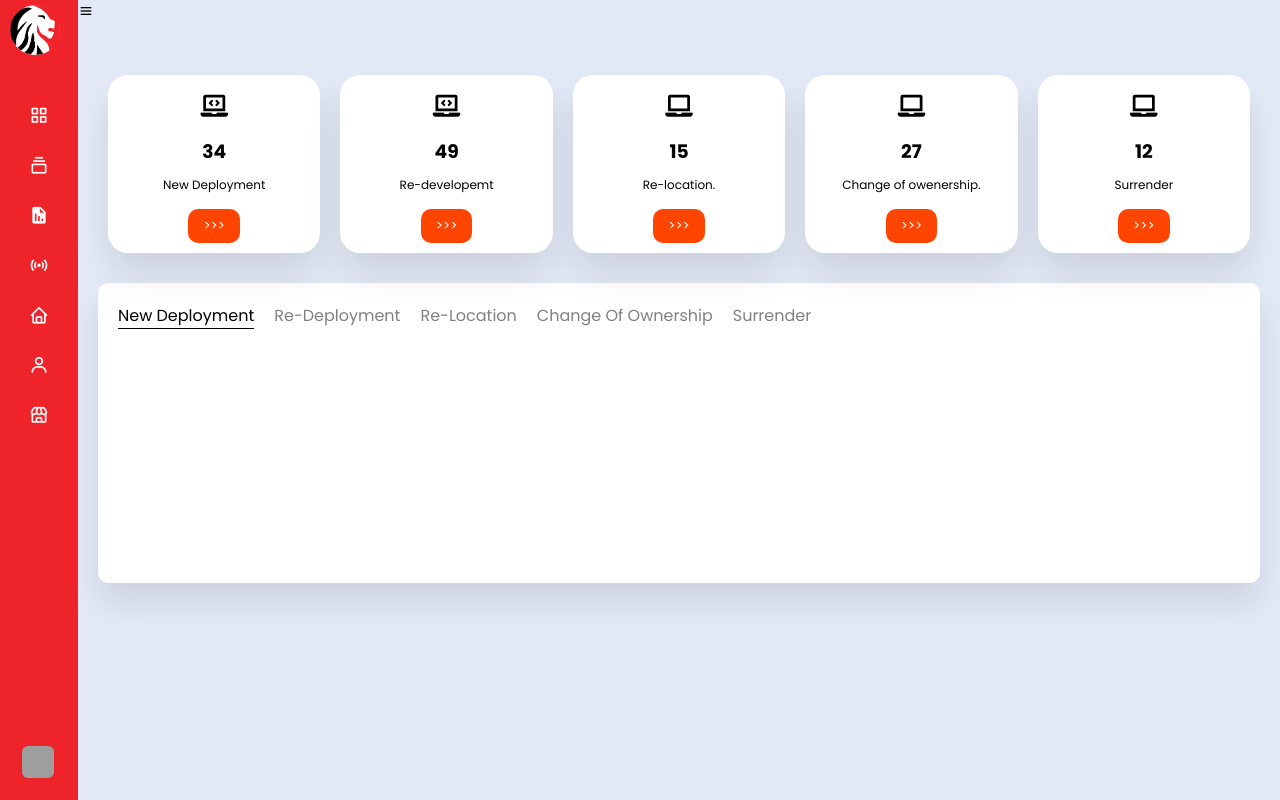
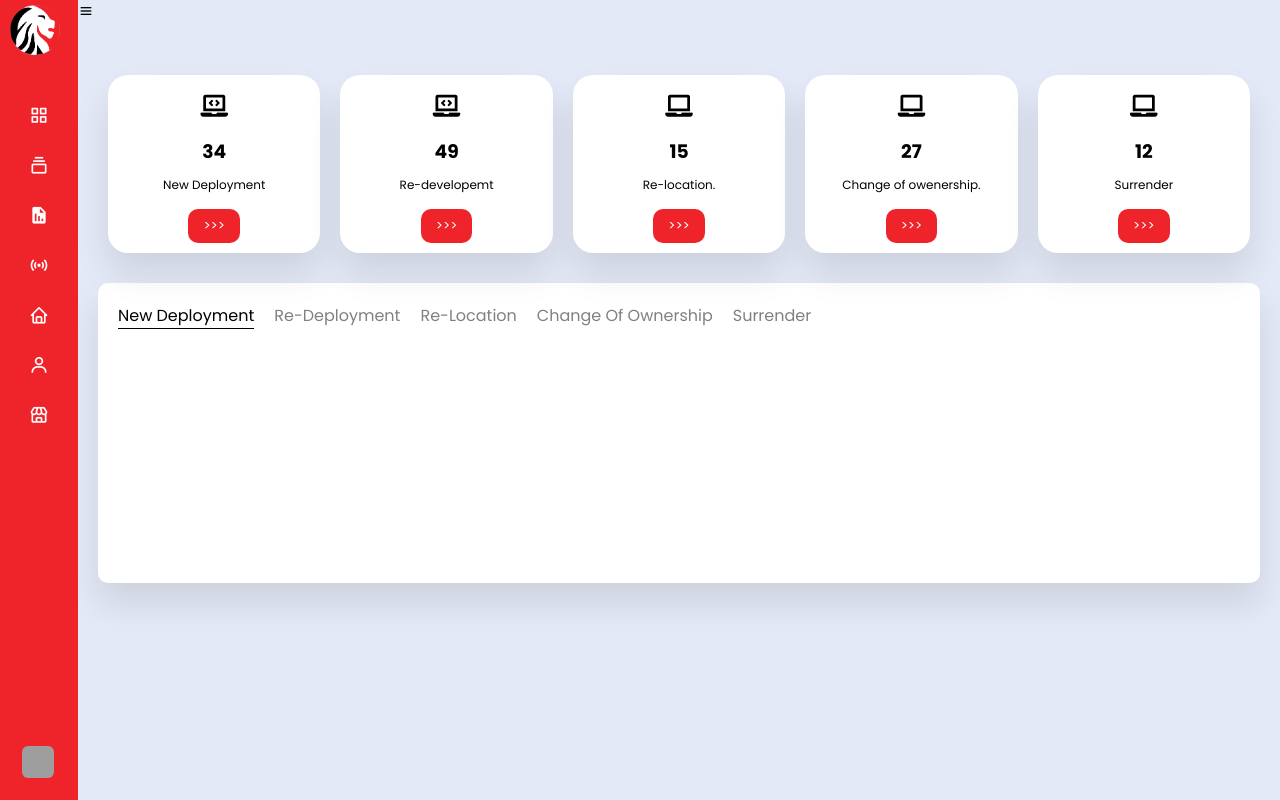
Before and after one commit to Gilmorecollins/KRA-AMS, a PHP site: page /.nav/sidenav.html in a window 1280 px wide. Run offline with PHP 8.4, Linux system fonts and the light colour scheme; grey boxes are pictures that could not be loaded.

Commit message:
Update Kra red colour

```diff
--- a/.nav/style1.css
+++ b/.nav/style1.css
@@ -317,7 +317,7 @@ body{
   font-size: 12px;
 }
 .main-skills .card button{
-  background: orangered;
+  background:#EF242A;
   color: #fff;
   padding: 7px 15px;
   border-radius: 10px;
@@ -325,7 +325,7 @@ body{
   cursor: pointer;
 }
 .main-skills .card button:hover{
-  background: rgba(223, 70, 15, 0.856);
+  background: #EF242A;
 }
 .main-skills .card i{
   font-size: 22px;
```
